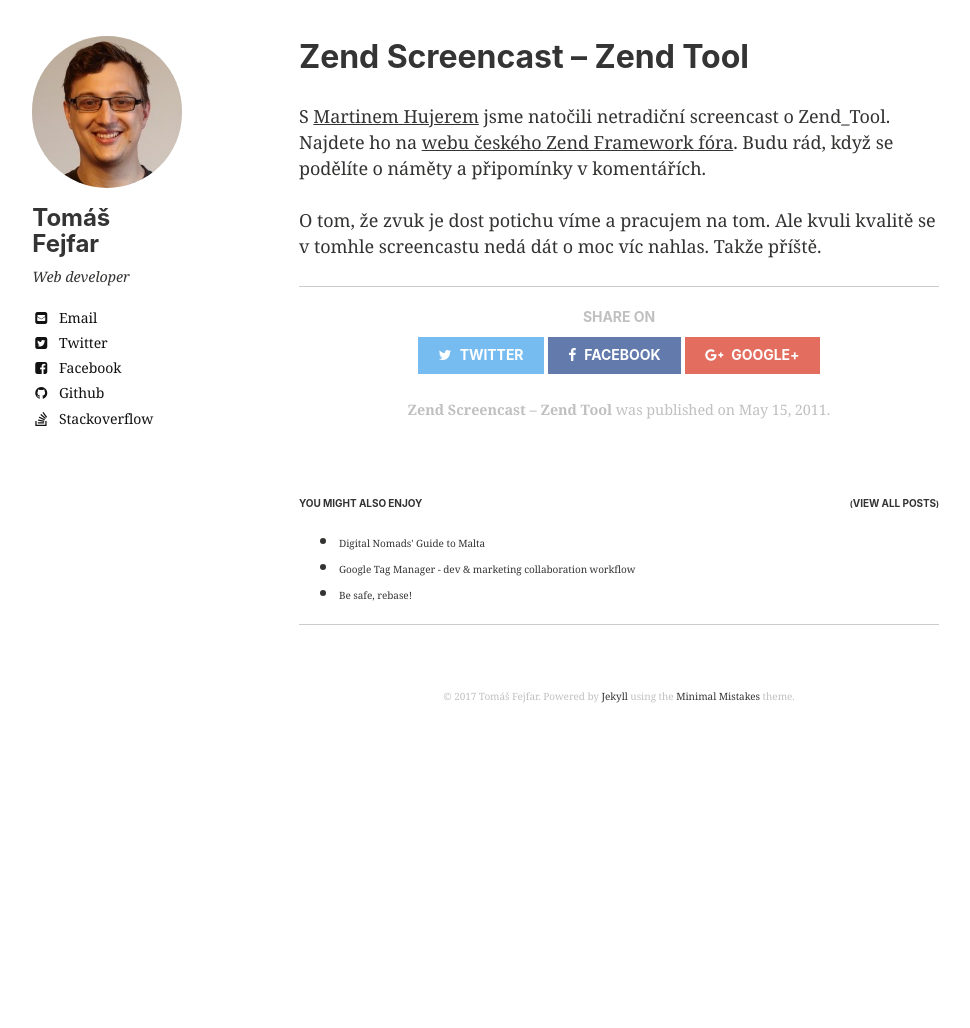
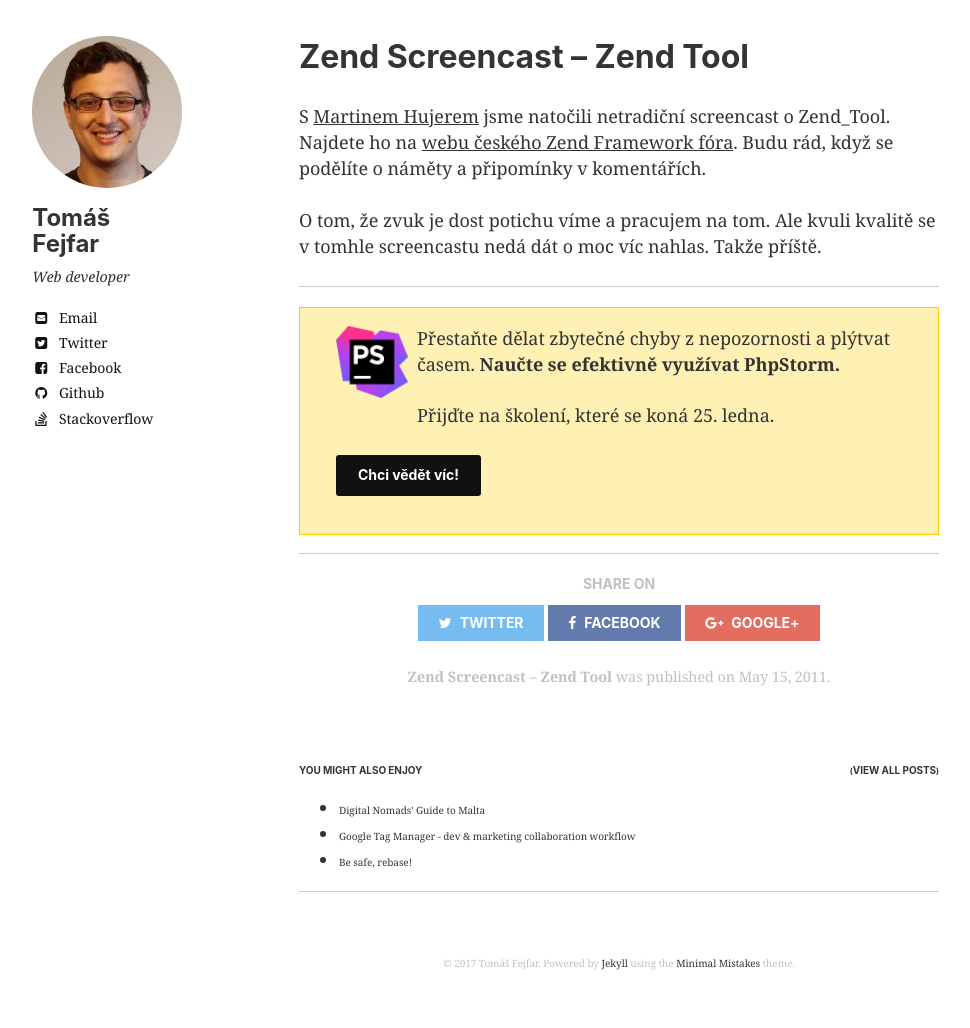
Before and after one commit to tomasfejfar/blog, a Jekyll site: the page built from _posts/2011-05-16-zend-screencast-%e2%80%93-zend-tool.md, in a window 1280 px wide. Shown: the whole page, without its empty margins (21-991 px from the left). Built offline with Jekyll 4.4.1, drawn with Linux system fonts in a browser that asks for light colours; nearby versions of some CDN libraries; comment, search, counter and statistics services are not loaded; before the commit the page ends 900 px from its top, so only the background shows below that.

Commit message:
training CTA banner

```diff
--- /dev/null
+++ b/_includes/_footer-banner.html
@@ -0,0 +1,21 @@
+<style>
+	.footer-div {
+		background: #fff0b3;
+		border: 1px solid #ffcd00;
+		padding: 1em 2em;
+	}
+
+	.footer-div img{
+		float:left;
+		width: 4em;
+		margin: 0 .5em .5em 0;
+	}
+</style>
+
+<div class="footer-div">
+	<img src="/images/phpstorm.png">
+	<p>Přestaňte dělat zbytečné chyby z nepozornosti a plýtvat časem. <strong>Naučte se efektivně využívat PhpStorm.</strong></p>
+	<p>Přijďte na školení, které se koná 25. ledna. </p>
+	<a href="https://pehapkari.cz/vzdelavej-se/#ovladni-phpstorm-ndash-od-zakladu-po-profi-tipy"
+		 class="btn btn-primary">Chci vědět víc!</a>
+</div>
--- a/_layouts/post.html
+++ b/_layouts/post.html
@@ -47,6 +47,8 @@
     <div class="article-wrap">
       {{ content }}
       <hr />
+      {% include _footer-banner.html %}
+      <hr />
       <footer role="contentinfo">
         {% if page.share != false %}{% include _social-share.html %}{% endif %}
         <p class="byline"><strong>{{ page.title }}</strong> was published on <time datetime="{{ page.date | date_to_xmlschema }}">{{ page.date | date: "%B %d, %Y" }}</time>{% if page.modified %} and last modified on <time datetime="{{ page.modified | date: "%Y-%m-%d" }}">{{ page.modified | date: "%B %d, %Y" }}</time>{% endif %}.</p>
```
Also changed, not shown: images/phpstorm.png (added).
